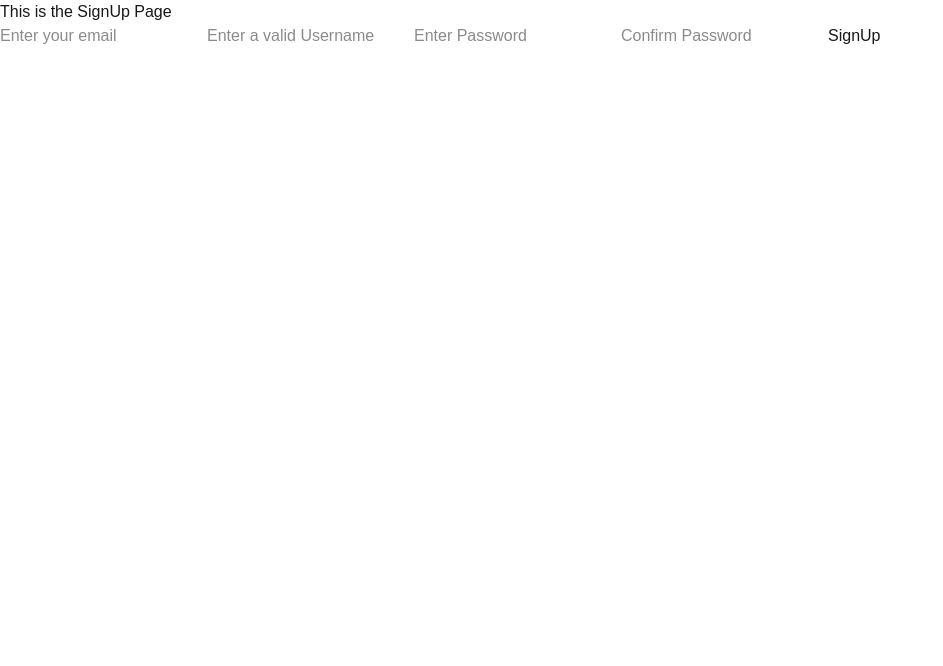
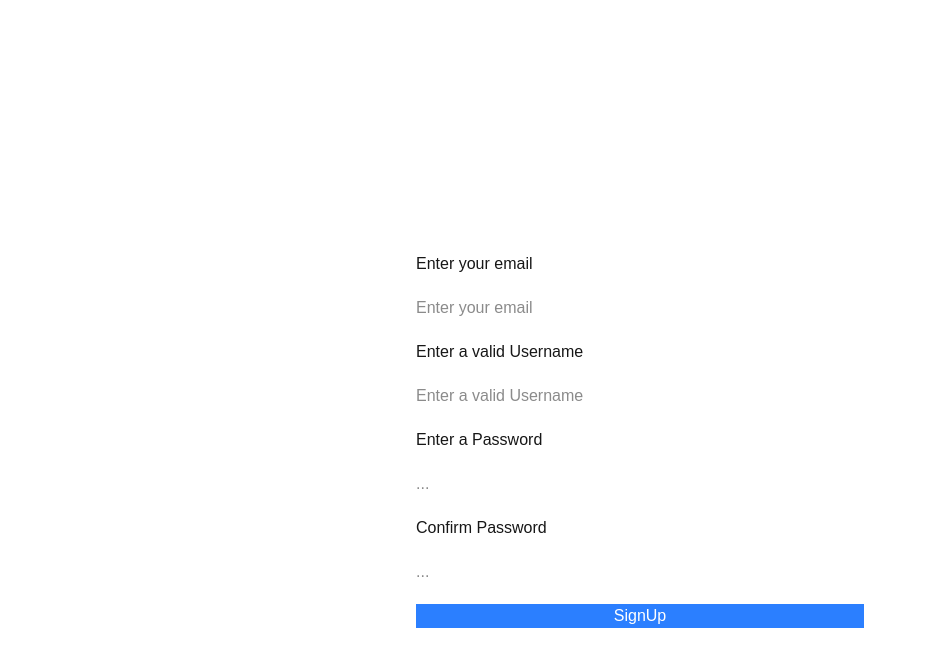
Before and after one commit to Saihritesh/Lite-Notes, a Next.js app in the folder lite-notes/: page /signup in a window 1280 px wide. Shown: the top 666 px of the page, without its empty margins (0-943 px from the left). Built offline with nearby package versions, Linux system fonts and the light colour scheme.

Commit message:
Added MongoDB connectivity

```diff
--- /dev/null
+++ b/lite-notes/app/api/test-db/route.ts
@@ -0,0 +1,13 @@
+import { connectDB } from "@/lib/mongodb";
+import User from "@/models/User";
+
+export async function GET() {
+  await connectDB();
+
+  const count = await User.countDocuments();
+
+  return Response.json({
+    message: "DB connected successfully",
+    users: count,
+  });
+}
--- a/lite-notes/app/signup/page.tsx
+++ b/lite-notes/app/signup/page.tsx
@@ -1,12 +1,20 @@
+import { sign } from "crypto"
+
 export default function SignUpPage() {
     return (
-        <div>
-            <h1>This is the SignUp Page</h1>
-            <input type="email" placeholder = "Enter your email"/>
-            <input type="text" placeholder = "Enter a valid Username"/>
-            <input type="password" placeholder = "Enter Password"/>
-            <input type="password" placeholder ="Confirm Password"/>
-            <button>SignUp</button>
+
+        <div className ="items-center justify-center h-screen">
+            <div className ="flex flex-col gap-5 max-w-md mx-auto mt-10 justify-center h-screen">
+                   <label >Enter your email</label>
+                    <input type="email" placeholder = "Enter your email"/>
+                    <label>Enter a valid Username</label>
+                    <input type="text" placeholder = "Enter a valid Username"/>
+                    <label>Enter a Password</label>
+                    <input type="password" placeholder="..."/>
+                    <label>Confirm Password</label>
+                    <input type="password" placeholder="..."/>
+                    <input className = "bg-blue-500 text-white" type="submit" value="SignUp"/>
+            </div>
         </div>
     )
 }
--- /dev/null
+++ b/lite-notes/lib/mongodb.ts
@@ -0,0 +1,29 @@
+import mongoose from "mongoose";
+
+const MONGODB_URI = process.env.MONGODB_URI as string;
+
+if (!MONGODB_URI) {
+  throw new Error("MONGODB_URI is not defined");
+}
+
+// Prevent multiple connections in dev
+let cached = (global as any).mongoose;
+
+if (!cached) {
+  cached = (global as any).mongoose = { conn: null, promise: null };
+}
+
+export async function connectDB() {
+  if (cached.conn) {
+    return cached.conn;
+  }
+
+  if (!cached.promise) {
+    cached.promise = mongoose
+      .connect(MONGODB_URI)
+      .then((mongoose) => mongoose);
+  }
+
+  cached.conn = await cached.promise;
+  return cached.conn;
+}
--- /dev/null
+++ b/lite-notes/models/User.ts
@@ -0,0 +1,24 @@
+import mongoose from "mongoose";
+
+const UserSchema = new mongoose.Schema(
+  {
+    username: {
+      type: String,
+      required: true,
+      unique: true,
+    },
+    passwordHash: {
+      type: String,
+      required: true,
+    },
+    isVerified: {
+      type: Boolean,
+      default: false,
+    },
+  },
+  { timestamps: true }
+);
+
+// Prevent model overwrite in dev
+export default mongoose.models.User ||
+  mongoose.model("User", UserSchema);
```
